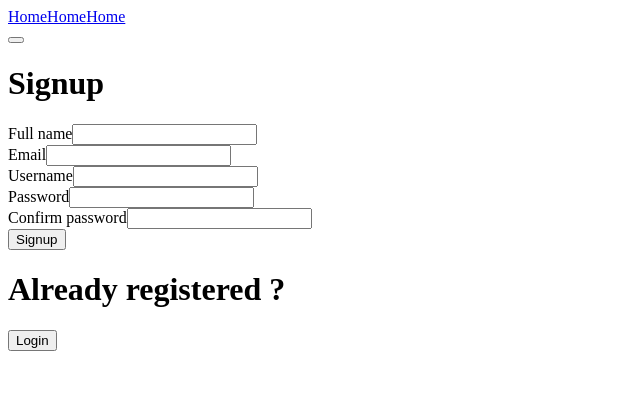
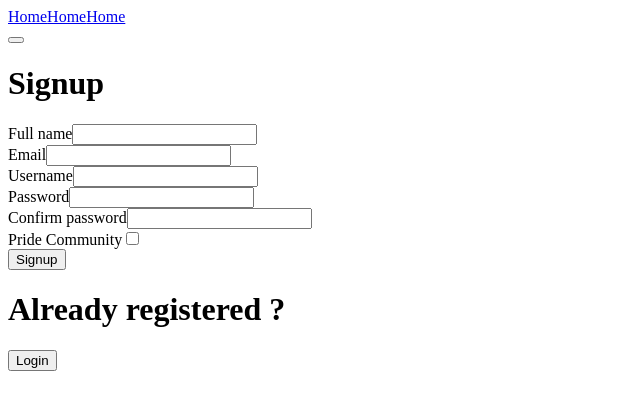
Before and after one commit to shayan-cyber/LQ_Frontend, a Next.js app: page /authentication in a window 1280 px wide. Both pictures are taken after a click on the button "Signup". Shown: the top 410 px of the page, without its empty margins (0-640 px from the left). Built offline with nearby package versions, Linux system fonts and the light colour scheme; some icons are missing.

Commit message:
signup_error_handling

```diff
--- a/components/Signup.js
+++ b/components/Signup.js
@@ -1,4 +1,5 @@
 import {useState} from 'react'
+
 
 
 export default function Signup({ handleSignup }) {
@@ -8,6 +9,8 @@ export default function Signup({ handleSignup }) {
   const [username, setUsername] = useState("");
   const [password, setPassword] = useState("");
   const [confirmpassword, setConfirmpassword] = useState("");
+
+  const [pride_community, setPrideCommunity] = useState(false);
 
 
 
@@ -70,9 +73,29 @@ export default function Signup({ handleSignup }) {
               value={confirmpassword} onChange={(e)=>{setConfirmpassword(e.target.value)}}
             ></input>
           </div>
+          <div className="form-control my-4">
+            <label className="block text-md font-medium text-indigo-500 mb-3">
+              Pride Community
+            </label>
+            <input
+              className="block rounded border-gray-300"
+              type="checkbox"
+              checked={pride_community} onChange={(e)=>{setPrideCommunity(!pride_community)}}
+            ></input>
+          </div>
 
           <div className="w-full mt-5">
-            <button className="w-full bg-indigo-500 p-3 rounded-md text-white transition duration-500 ease-in-out transform hover:bg-indigo-700" onClick={()=>{handleSignup({fullname:fullname,email:email,username:username,password:password,confirmpassword:confirmpassword})}}>
+            <button className="w-full bg-indigo-500 p-3 rounded-md text-white transition duration-500 ease-in-out transform hover:bg-indigo-700" onClick={()=>{
+              handleSignup({fullname:fullname,email:email,username:username,password:password,confirmpassword:confirmpassword, pride_community:pride_community})
+
+              setPassword("")
+              setEmail("")
+              setUsername("")
+              setConfirmpassword("")
+              setFullname("")
+              setPrideCommunity(false)
+
+            }}>
               Signup
             </button>
           </div>
--- a/package.json
+++ b/package.json
@@ -13,7 +13,8 @@
     "next": "12.0.4",
     "react": "17.0.2",
     "react-cookie": "^4.1.1",
-    "react-dom": "17.0.2"
+    "react-dom": "17.0.2",
+    "validator": "^13.7.0"
   },
   "devDependencies": {
     "autoprefixer": "^10.4.0",
--- a/pages/authentication.js
+++ b/pages/authentication.js
@@ -3,6 +3,7 @@ import Signup from "../components/Signup";
 import { useState } from "react";
 import axios from "axios";
 import { useCookies } from "react-cookie";
+import validator from 'validator'
 
 export default function Authentication() {
 
@@ -46,12 +47,22 @@ export default function Authentication() {
 
     console.log(data);
     for(const i in data){
-      if(!data[i]){
+      if(!data[i] && i !== 'pride_community'){
         setError(`Please enter the ${i}`);
+        // console.log(i, data[i]);
         return
       }
     }
 
+    if(!validator.isEmail(data.email)){
+      setError("Please enter a valid email")
+      return
+    }
+
+    if(data.password !== data.confirmpassword){
+      setError("Passwords do not match !!")
+      return
+    }
 
 
 
@@ -60,10 +71,25 @@ export default function Authentication() {
       .post("http://127.0.0.1:8000/api/auth/register-user/", data)
       .catch((err) =>{
         console.log(err);
+        setError("Something went wrong")
       })
       .then((response) => {
+
+        if(response){
+          if(response.status !== 201){
+            setError(response.data.message)
+          }
+          else if(response.status === 201){
+            setSuccess("Sign up successfull")
+            setToken("token", response.data.token)
+
+            setError("")
+          }else{
+            setError("Something went wrong")
+          }
+        }
         console.log(response);
-        setError("")
+
       });
   };
 
```
Also changed, not shown: 1 other file (tests, documents, lock files or other folders).
